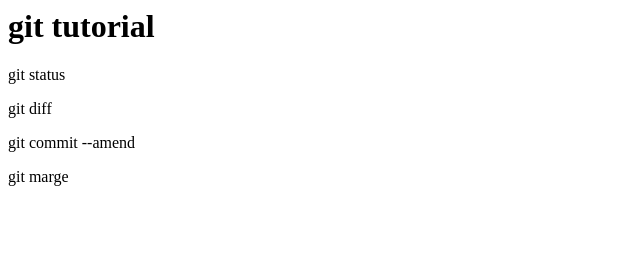
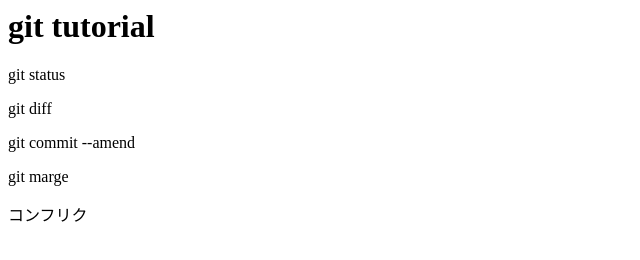
Before and after one commit to duosonic62/git_tutrial, a plain HTML site: page index.html in a window 1280 px wide. Shown: the full height of the page, 0-640 px from the left. Drawn offline with Linux system fonts and the light colour scheme.

Commit message:
コンフリクトを追記

```diff
--- a/index.html
+++ b/index.html
@@ -3,3 +3,4 @@
 <p> git diff</p>
 <p> git commit --amend </p>
 <p> git marge </p>
+<p> コンフリク</p>
```
